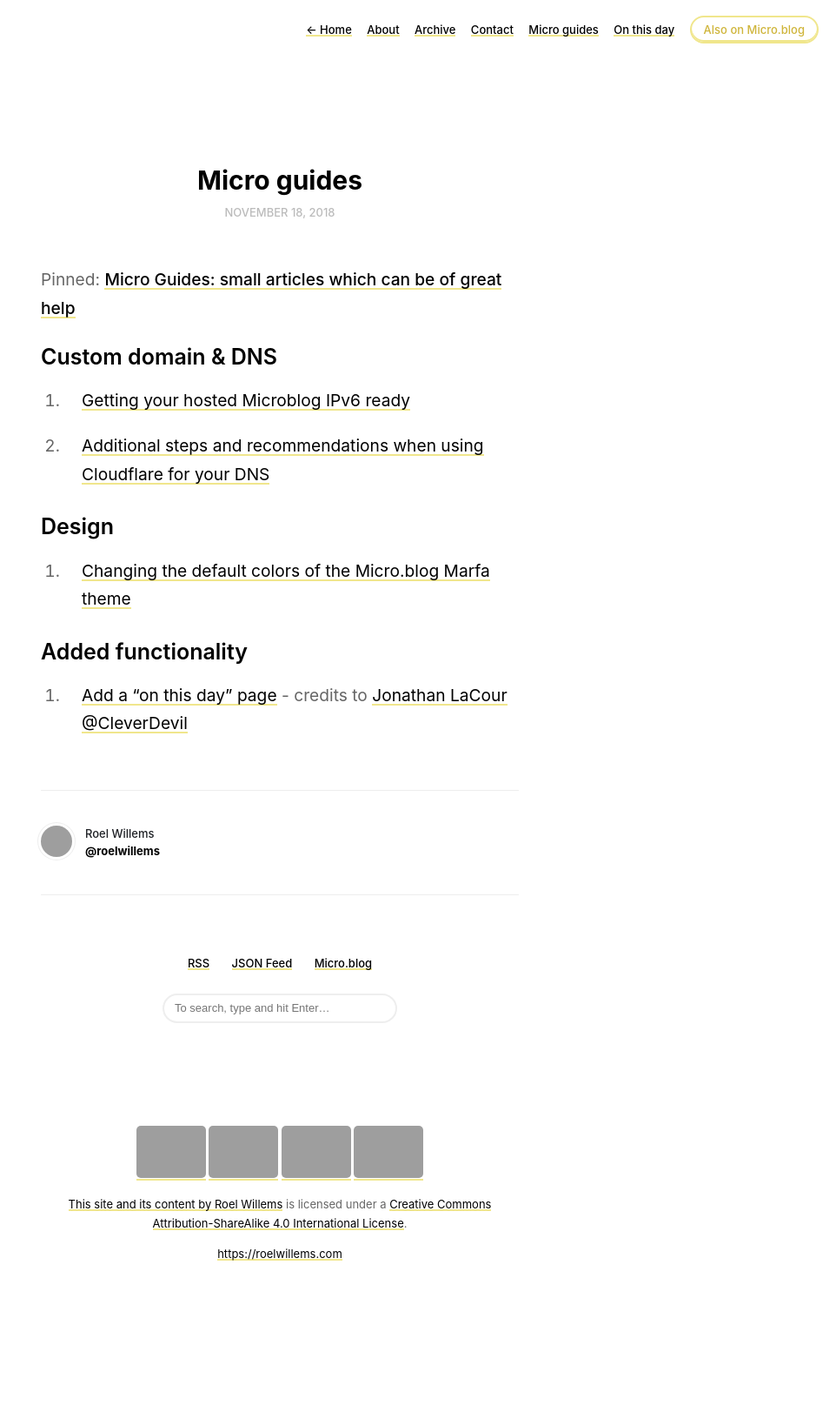
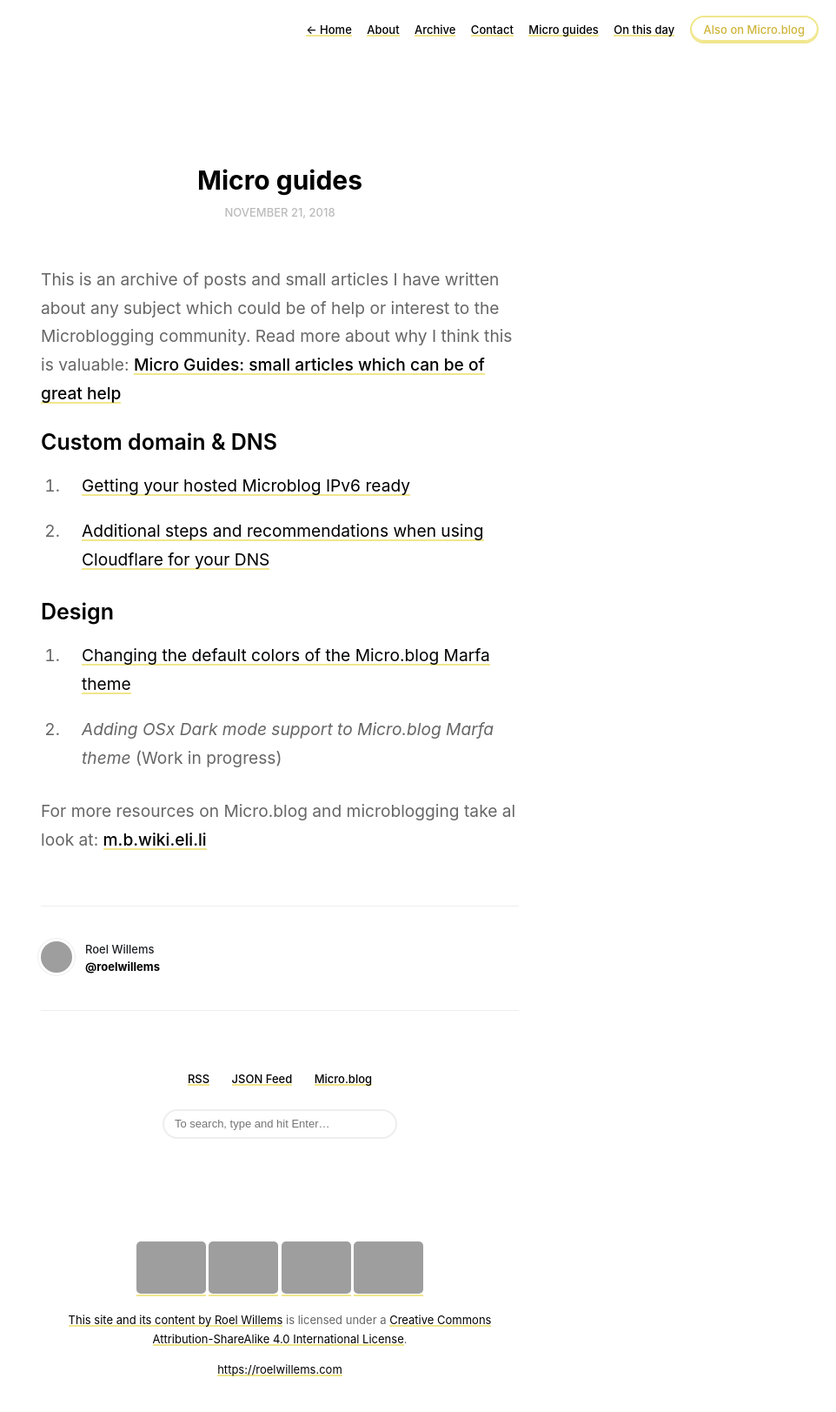
Before and after one commit to roelwillems/roelwillems.github.io, a Jekyll site: the page built from micro-guides.md, in a window 1280 px wide. Shown: the whole page at 87% size, without its empty margins (318-1280 px from the left). Built offline with Jekyll 4.4.1, drawn with Linux system fonts in a browser that asks for light colours; before the commit the page ends 1490 px from its top, so only the background shows below that; grey boxes are pictures that could not be loaded.

Commit message:
Mirroring from Micro.blog.

```diff
--- a/micro-guides.md
+++ b/micro-guides.md
@@ -4,9 +4,9 @@
 layout: page
 order: 2
 navigation: true
-date: 2018-11-18 11:22:22 +0100
+date: 2018-11-21 23:06:39 +0100
 ---
-Pinned: [Micro Guides: small articles which can be of great help](http://roelwillems.com/2018/04/16/micro-guides-small.html)
+This is an archive of posts and small articles I have written about any subject which could be of help or interest to the Microblogging community. Read more about why I think this is valuable: [Micro Guides: small articles which can be of great help](http://roelwillems.com/2018/04/16/micro-guides-small.html)
 
 ## Custom domain & DNS
 - [Getting your hosted Microblog IPv6 ready](https://roelwillems.com/2018/11/18/getting-your-hosted.html)
@@ -14,6 +14,6 @@
 
 ## Design
 - [Changing the default colors of the Micro.blog Marfa theme](http://roelwillems.com/2018/04/15/i-switched-my.html)
+- *Adding OSx Dark mode support to Micro.blog Marfa theme* (Work in progress)
 
-## Added functionality
-- [Add a "on this day" page](https://github.com/cleverdevil/micromemories) - credits to [Jonathan LaCour @CleverDevil](https://cleverdevil.io)
+For more resources on Micro.blog and microblogging take al look at: [m.b.wiki.eli.li](https://m.b.wiki.eli.li)
```
